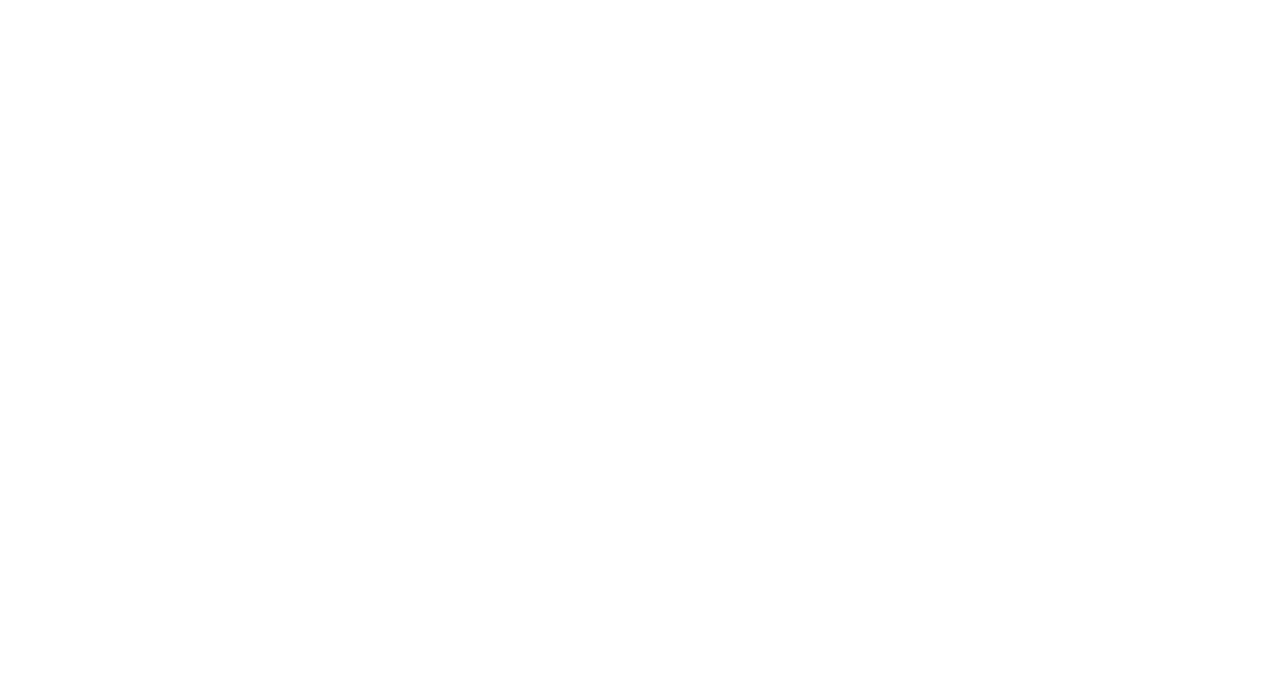
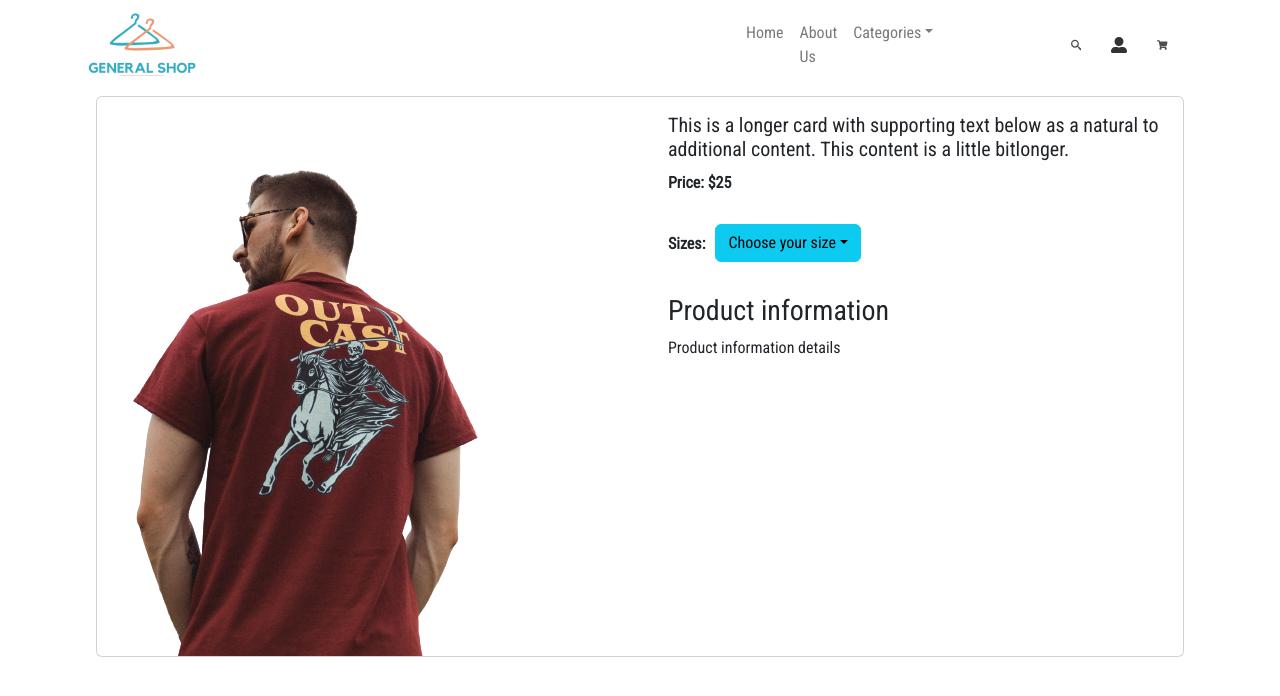
Before and after one commit to LuDev01/General-Shop, a React (Create React App) app in the folder client/: page /productDetails/1 in a window 1280 px wide. Before the commit this address had no page. Shown: the top 696 px of the page. Built offline with nearby package versions, Linux system fonts and the light colour scheme.

Commit message:
Modifing product details

```diff
--- a/client/src/App.js
+++ b/client/src/App.js
@@ -1,9 +1,9 @@
 import './App.css'; // Imports the CSS file for styling the App component.
 import { BrowserRouter as Router, Routes,Route } from "react-router-dom"; //Imports components and utilities from the react-router-dom library. Specifically, it imports BrowserRouter as Router, Routes, and Route. These components are used for setting up client-side routing in a React application.
-// import NavBar from './components/NavBar';
 import { HomePage } from './pages/HomePage';
 import { RegisterForm } from './components/RegisterForm';
 import {LogIn} from './pages/LogIn';
+import {ProductDetails} from './components/ProductDetails'
 
 function App() { // Defines the App component, which serves as the main component for the React application.
   return (
@@ -14,6 +14,7 @@
       <Route path='/' element={<HomePage/>}/> {/*Defines a route for the root path / that renders the HomePage component when the root path is matched.*/}
       <Route path= '/register' element={<RegisterForm/>}/>
       <Route path='/login' element={<LogIn/>}/>
+      <Route path='/productDetails/:productId' element={<ProductDetails/>}/>
     </Routes>
     </div>
     </Router>
--- a/client/src/components/LoginForm.jsx
+++ b/client/src/components/LoginForm.jsx
@@ -1,10 +1,13 @@
-import { useState } from "react";
+import { useState,useRef } from "react";
 import {useNavigate} from 'react-router-dom';
 import { Link } from 'react-router-dom';
 import CarrouselLogIn from './CarrouselLogIn';
 import Form from "react-bootstrap/Form";
 import Logo from "./assets/GeneralShopLogo.png";
 import { BsFillEyeFill, BsFillEyeSlashFill } from "react-icons/bs";
+import bcrypt from 'bcryptjs';
+
+
 
 export const LoginForm = () => {
 
@@ -14,7 +17,11 @@
   const [passw,setPassw]=useState('');
   const [emailError,setEmailError]=useState('');
   const [errors, setErrors]=useState('');
+  // const emailRef=useRef();
+  // const passwRef=useRef();
+
   const navigate = useNavigate();
+
 
 
   const handleToggle=()=>{
@@ -49,6 +56,28 @@
     const errors = validate();
     setErrors(errors);
 
+//     const Eemail=email.current.value;
+//     const Ppassw=passw.current.value;
+ const hashedPassword=bcrypt.hashSync(passw,12);
+//  window.localStorage.setItem('login',JSON.stringify(Eemail,hashedPassword))
+
+
+  // // Send the request to the server
+  fetch('http://localhost:5000/login', {
+    method: 'POST',
+    headers: {
+      'Content-Type': 'application/json',
+      'Accept': 'application/json',
+    },
+    body: JSON.stringify({ email, password: hashedPassword }),
+  })
+    .then((response) => response.json())
+    .then((data) => {
+      // Handle the response
+    })
+    .catch((error) => console.log(error));
+
+
     if (!errors.email && !errors.passw) {
       // Here we only continue if there are no validation errors
       fetch('http://localhost:5000/login', {
@@ -58,6 +87,8 @@
           'Accept': 'application/json',
         },
         body: JSON.stringify({ email: email, password: passw }),
+
+
       })
         .then((response) => response.json())
         .then((data) => {
@@ -106,7 +137,7 @@
   return error;
 }
 
-  return (
+return (
     <>
     <div className="form-img">
       <Form className="login-form"  onSubmit={handleSubmit}>
@@ -116,14 +147,14 @@
         <Form.Group className="mb-3" controlId="formBasicEmail">
           <h3 className="text-title">Log in to continue </h3>
           <Form.Label>Email</Form.Label>
-          <Form.Control className={`form-control ${emailError ? 'is-invalid': ''}`} onChange={handleEmailChange} type="email" placeholder="example@email.com" id="email" value={email} />
+          <Form.Control className={`form-control ${emailError ? 'is-invalid': ''}`} onChange={handleEmailChange} type="email" placeholder="example@email.com" id="email" value={email}   />
           {errors.email && <div className="error">{errors.email}</div>}
         </Form.Group>
 
         <Form.Group className="  mb-3" controlId="formBasicPassword">
           <Form.Label>Password</Form.Label>
           <div className="password-field form-control">
-            <input className="input-field" onChange={handlePasswordChange} type={type} placeholder="Password" id ="passw" value={passw}  />
+            <input className="input-field" onChange={handlePasswordChange} type={type} placeholder="Password" id ="passw" value={passw}    />
             <span onClick={handleToggle}>
               {icon}
             </span>
--- a/client/src/components/Notification.jsx
+++ b/client/src/components/Notification.jsx
@@ -1,12 +1,14 @@
 import React, { useState } from 'react';
+import {useNavigate, Link} from 'react-router-dom';
 import Col from 'react-bootstrap/Col';
 import Row from 'react-bootstrap/Row';
 import Toast from 'react-bootstrap/Toast';
 
 
-function Notification() {
+
+function Notification({productId}) {
   const [show, setShow] = useState(false);
-
+  const navigate = useNavigate();
   return (
     <div className=''>
     <Row>
@@ -25,7 +27,10 @@
       </Col>
         <div className=" d-grid ">
       <button type="submit" size="lg" class="submit-button btn btn-outline-info mb-3" onClick={() => setShow(true)}>Add to cart</button>
-      <button type="submit" size="lg" class="submit-button btn btn-outline-warning" onClick={() => setShow(true)}>Product details</button>
+      <button type="submit" size="lg" class="submit-button btn btn-outline-warning" onClick={() =>navigate(`/productDetails/${productId}`) }>Product details</button>
+      {/* <Link to={`/productDetails/${productId}`} onClick={()=>setRedirect(!redirect)}>
+      <button type="submit" size="lg" class="submit-button btn btn-outline-warning">Product details</button>
+      </Link> */}
       </div>
     </Row>
     </div>
--- /dev/null
+++ b/client/src/components/ProductDetails.jsx
@@ -0,0 +1,73 @@
+import React from "react";
+import { useParams } from "react-router-dom";
+import { useState } from "react";
+import { products } from "./Products";
+import Card from "react-bootstrap/Card";
+import Col from "react-bootstrap/Col";
+import Row from "react-bootstrap/Row";
+import "./Products.css";
+import CardBody from "react-bootstrap/esm/CardBody";
+import CardTitle from "react-bootstrap/esm/CardTitle";
+import CardSubtitle from "react-bootstrap/esm/CardSubtitle";
+import Dropdown from "react-bootstrap/Dropdown";
+import { NavBar } from "./NavBar";
+
+export const ProductDetails = () => {
+  const { productId } = useParams();
+  const [selectedSize, setSelectedSize] = useState(null);
+  const product = products.find(
+    (products) => products.id === parseInt(productId)
+  );
+
+  if (!product) {
+    return <div>Product not found</div>;
+  }
+
+  return (
+    <>
+      <NavBar />
+      <Card style={{ margin: "6rem" }}>
+        <Row>
+          <Col>
+            <img src={product.image} alt="{product.name}" />
+          </Col>
+          <Col>
+            <CardBody className="product-display">
+              <CardTitle>
+                <p>{product.description}</p>
+              </CardTitle>
+              <CardSubtitle style={{ fontWeight: "bold" }}>
+                Price: {product.price}
+              </CardSubtitle>{" "}
+              <CardSubtitle
+                className="sizes-display"
+                style={{ fontWeight: "bold", marginTop: "2rem" }}
+              >
+                Sizes:
+                <Dropdown>
+                  <Dropdown.Toggle variant="info" id="dropdown-basic">
+                    {selectedSize || "Choose your size"}
+                  </Dropdown.Toggle>
+                  <Dropdown.Menu>
+                    {product.size.map((size) => (
+                      <Dropdown.Item
+                        key={size}
+                        onClick={() => setSelectedSize(size)}
+                      >
+                        {size}
+                      </Dropdown.Item>
+                    ))}
+                  </Dropdown.Menu>
+                </Dropdown>
+              </CardSubtitle>
+              <div className="product-info">
+                <h3>Product information</h3>
+                <p>Product information details</p>
+              </div>
+            </CardBody>
+          </Col>
+        </Row>
+      </Card>
+    </>
+  );
+};
--- a/client/src/components/Products.css
+++ b/client/src/components/Products.css
@@ -4,7 +4,6 @@
     object-fit: cover;
 
 }
-
 .add-cart{
     cursor: pointer;
 }
@@ -13,6 +12,18 @@
     transition: 0.3s;
 }
 .product-cards:hover{
-    transform: translateY(-0.5rem);
+    transform: translateY(-0.8rem);
     box-shadow: 0.5rem 0.75rem 1.5rem #bbbb;
 }
+.sizes-display{
+    display: flex;
+    align-items: center;
+}
+.sizes-display .dropdown {
+    margin-left: 10px;
+  }
+
+
+.product-info{
+    margin-top: 2rem;
+}
--- a/client/src/components/Products.jsx
+++ b/client/src/components/Products.jsx
@@ -7,52 +7,66 @@
 import img3 from "./assets/products/img3.png";
 import "./Products.css";
 
-export const Products = () => {
-  const imgArray = [img1, img2, img3];
-  const products = [
+export const products = [
   {
+    id:1,
     name: "Red t-shirt",
     description:
       "This is a longer card with supporting text below as a natural to additional content. This content is a little bitlonger.",
     price: "$25",
     image: img1,
+    size: ['XS', 'S', 'M', 'L', 'XL'],
   },
   {
+    id:2,
     name: "White t-shirt",
     description:
       "This is a longer card with supporting text below as a natural to additional content. This content is a little bitlonger.",
     price: "$25",
     image: img2,
+    size: ['XS', 'S', 'M', 'L', 'XL'],
   },
   {
+    id:3,
     name: "Black t-shirt",
     description:
       "This is a longer card with supporting text below as a natural to additional content. This content is a little bitlonger.",
     price: "$25",
     image: img3,
+    size: ['XS', 'S', 'M', 'L', 'XL'],
   },
   {
+    id:4,
     name: "Red t-shirt",
     description:
       "This is a longer card with supporting text below as a natural to additional content. This content is a little bitlonger.",
     price: "$25",
     image: img1,
+    size: ['XS', 'S', 'M', 'L', 'XL'],
   },
   {
+    id:5,
     name: "White t-shirt",
     description:
       "This is a longer card with supporting text below as a natural to additional content. This content is a little bitlonger.",
     price: "$25",
     image: img2,
+    size: ['XS', 'S', 'M', 'L', 'XL'],
   },
   {
+    id:6,
     name: "Black t-shirt",
     description:
       "This is a longer card with supporting text below as a natural to additional content. This content is a little bitlonger.",
     price: "$25",
     image: img3,
+    size: ['XS', 'S', 'M', 'L', 'XL'],
   },
 ];
+
+export const Products = () => {
+  const imgArray = [img1, img2, img3];
+
   return (
     <Row xs={1} md={3} className="g-4 m-4 ">
       {products.map((el, idx) => (
@@ -62,8 +76,9 @@
             <Card.Body>
               <Card.Title>{el.name}</Card.Title>
               <Card.Text>{el.description}</Card.Text>
-              <Card.Text>{el.price}</Card.Text>
-               <Notification/>
+              <Card.Text>Price: {el.price}</Card.Text>
+
+               <Notification productId={el.id}/>
             </Card.Body>
 
           </Card>
```
Lines whose indentation alone changed are shown as unchanged.
